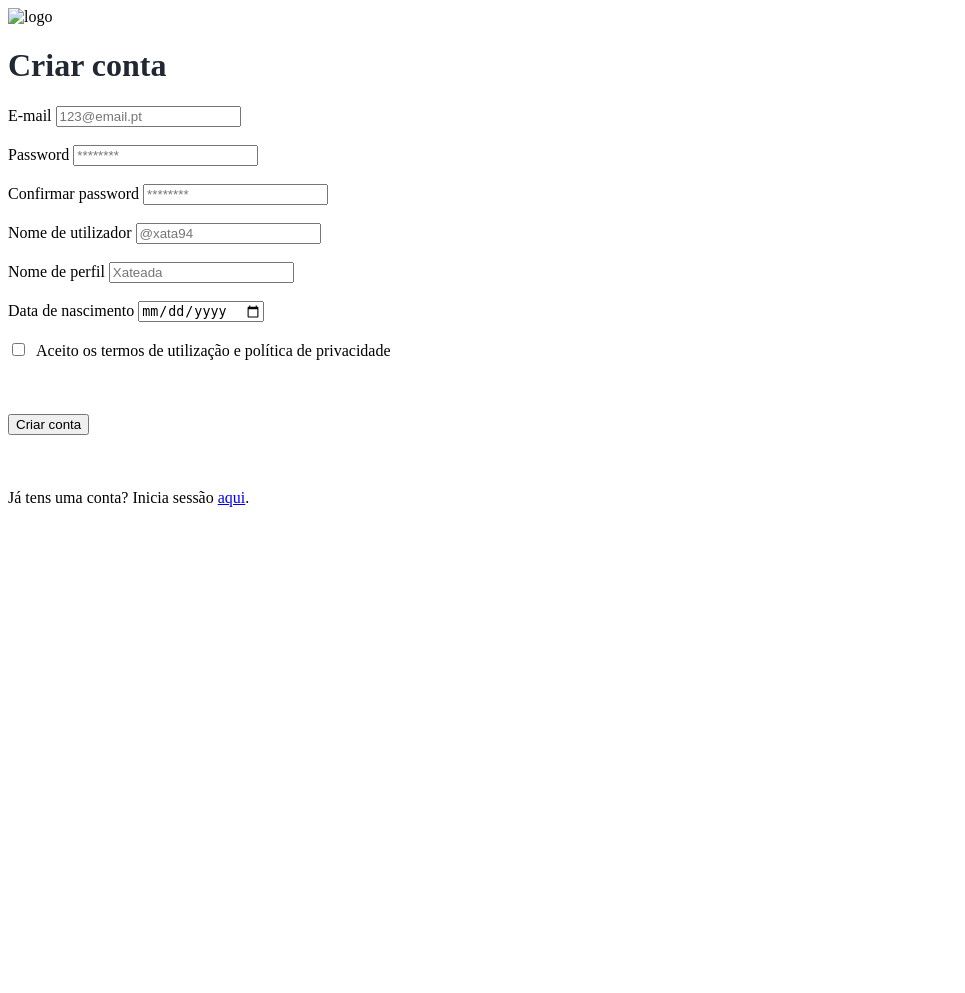
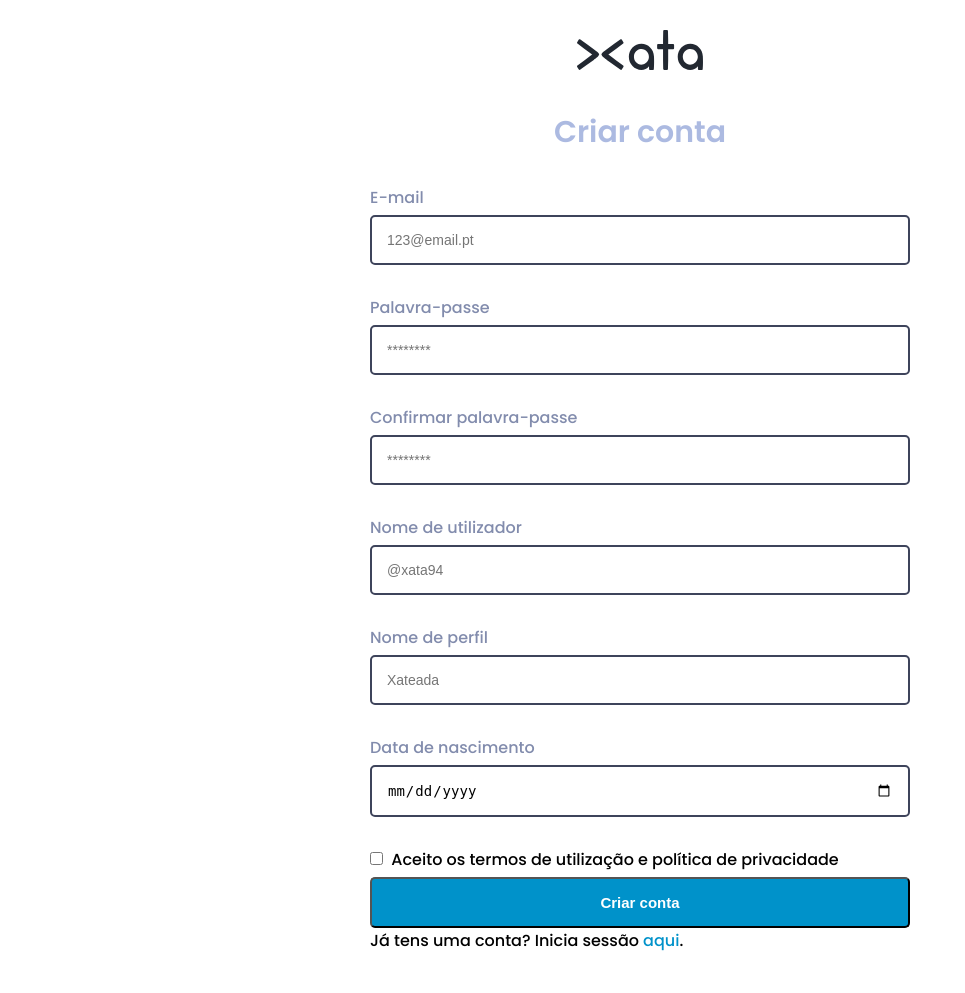
Before and after one commit to elisabetecosta/projeto-rede_social, a PHP site: page /register.html in a window 1280 px wide. Shown: the whole page, without its empty margins (0-965 px from the left). Before the commit the page ends 507 px from the top, so only its background shows below. Run offline with PHP 8.4, Linux system fonts and the light colour scheme.

Commit message:
Update main.js
Validação de preenchimento dos campos, comparação de passwords, validação da idade, etc. Adição das classes error e success.

```diff
--- a/register.html
+++ b/register.html
@@ -5,44 +5,77 @@
     <meta http-equiv="X-UA-Compatible" content="IE=edge">
     <meta name="viewport" content="width=device-width, initial-scale=1.0">
     <title>Criar conta</title>
-    <link href="styles/main.css" rel="stylesheet" type="text/css">
     <link href="styles/form.css" rel="stylesheet" type="text/css">
-    <script src="scripts/main.js" type="text/javascript"></script>
 </head>
 <body>
-    <header>
-        <img src="" alt="logo" id="logo">
+    <header class="header">
+        <img src="images/logo.svg" alt="logo" id="logo">
+    </header>
+    <div class="container">
         <h1>Criar conta</h1>
-    </header>
+        <form id="regForm" class="form" name="regForm" action="register.php" method="post">
+            <!--Secção 1 do formulário-->
+                <div class="form-control">
+                    <label class="label" for="email">E-mail </label>
+                    <input class="input" type="text" size="20" maxlength="50" name="email" id="email" placeholder="123@email.pt">
+                    <i><img class="img-success" src="images/success-icon.svg" alt="icone de sucesso"></i>
+                    <i><img class="img-error" src="images/error-icon.svg" alt="icone de erro"></i>
 
-    <div class="form">
-        <form name="f_reg" action="register.php" method="post" onsubmit="return validate()">
-            <!--Secção 1 do formulário-->
-            <div class="input-group1">
-                <label class="label" for="email">E-mail </label>
-                <input class="input" type="text" size="20" maxlength="50" name="email" id="email" placeholder="123@email.pt" required><br><br>
-                <label class="label" for="password">Password </label>
-                <input class="input" type="password" size="20" maxlength="255" name="password" id="password" placeholder="********" required><br><br>
-                <label class="label" for="cpassword">Confirmar password </label>
-                <input class="input" type="password" size="20" maxlength="255" name="cpassword" id="cpassword" placeholder="********" required><br><br>
-            </div>
+                    <small>Error message</small>
+                </div>
+
+                <div class="form-control">
+                    <label class="label" for="pass">Palavra-passe </label>
+                    <input class="input" type="password" size="20" maxlength="255" name="pass" id="pass" placeholder="********">
+                    <i><img class="img-success" src="images/success-icon.svg" alt="icone de sucesso"></i>
+                    <i><img class="img-error" src="images/error-icon.svg" alt="icone de erro"></i>
+
+                    <small>Error message</small>
+                </div>
+
+                <div class="form-control">
+                    <label class="label" for="cPass">Confirmar palavra-passe </label>
+                    <input class="input" type="password" size="20" maxlength="255" name="cPass" id="cPass" placeholder="********">
+                    <i><img class="img-success" src="images/success-icon.svg" alt="icone de sucesso"></i>
+                    <i><img class="img-error" src="images/error-icon.svg" alt="icone de erro"></i>
+
+                    <small>Error message</small>
+                </div>
 
 
             <!--Secção 2 do formulário-->
-            <div class="input-group2">
-                <label class="label" for="handle">Nome de utilizador </label>
-                <input class="input" type="text" size="20" maxlength="15" name="handle" id="handle" placeholder="@xata94" required><br><br>
-                <label class="label" for="name">Nome de perfil </label>
-                <input class="input" type="text" size="20" maxlength="45" name="name" id="name" placeholder="Xateada" required><br><br>
-                <label class="label" for="birthdate">Data de nascimento </label>
-                <input class="input" type="date" size="11" name="birthdate" id="birthdate" required><br><br>
+                <div class="form-control">
+                    <label class="label" for="handle">Nome de utilizador </label>
+                    <input class="input" type="text" size="20" maxlength="15" name="handle" id="handle" placeholder="@xata94">
+                    <i><img class="img-success" src="images/success-icon.svg" alt="icone de sucesso"></i>
+                    <i><img class="img-error" src="images/error-icon.svg" alt="icone de erro"></i>
+                    <small>Error message</small>
+                </div>
+
+                <div class="form-control">
+                    <label class="label" for="profileName">Nome de perfil </label>
+                    <input class="input" type="text" size="20" maxlength="45" name="profileName" id="profileName" placeholder="Xateada">
+                    <i><img class="img-success" src="images/success-icon.svg" alt="icone de sucesso"></i>
+                    <i><img class="img-error" src="images/error-icon.svg" alt="icone de erro"></i>
+                    <small>Error message</small>
+                </div>
+
+                <div class="form-control">
+                    <label class="label" for="birthdate">Data de nascimento </label>
+                    <input class="input" type="date" size="11" name="birthdate" id="birthdate">
+                    <i><img class="img-success" src="images/success-icon.svg" alt="icone de sucesso"></i>
+                    <i><img class="img-error" src="images/error-icon.svg" alt="icone de erro"></i>
+                    <small>Error message</small>
+                </div>
+
                 <input type="checkbox" name="terms" id="terms" value="1" />
-                <label for="terms">&nbsp;Aceito os termos de utilização e política de privacidade</label><br><br><br><br>
-            </div>
+                <label for="terms">&nbsp;Aceito os termos de utilização e política de privacidade</label>
 
-            <input class="btn-submit" type="submit" name="submit" id="submit" value="Criar conta"><br><br><br><br>
+            <button type="submit" name="submit" id="submitBtn" value="Criar conta">Criar conta</button>
             <span>Já tens uma conta? Inicia sessão <a href="index.html">aqui</a>.</span>
         </form>
     </div>
+
+    <script src="scripts/main.js" type="text/javascript"></script>
 </body>
 </html>
--- a/scripts/main.js
+++ b/scripts/main.js
@@ -1,59 +1,119 @@
-//Função principal que chama todas as funções de validação
-function validate() {
-    validateFields();
-    //validateEmail(); //verifica se o email é valido e se existe na base de dados
-    confirmPassword();
-    //validateHandle(); //verifica se o nome de utilizador existe na base de dados
-    validateAge(); //verifica se o utilizador tem mais do que x anos de idade
-    //validateTerms(); //verifica se o utilizador deu check na caixa de termos
+//Variáveis relativas aos campos do formulário
+const form = document.getElementById('regForm');
+const email = document.getElementById('email');
+const pass = document.getElementById('pass');
+const cPass = document.getElementById('cPass');
+const handle = document.getElementById('handle');
+const profileName = document.getElementById('profileName');
+const birthdate = document.getElementById('birthdate');
+
+//Executa o que está dentro da função quando o formulário for submetido
+form.addEventListener('submit', (event) => {
+    //Impede que a página recarregue
+    event.preventDefault();
+
+    checkInputs();
+});
+
+
+//Função que atribui a classe error e exibe a mensagem de erro
+function errorValidation(input, message) {
+    //O parentElement retorna o pai do input, que é a div com a classe form-control
+    const formControl = input.parentElement;
+    const small = formControl.querySelector('small');
+
+    //Substitui a mensagem por default pela passada como parâmetro na função
+    small.innerText = message;
+
+    //Reatribui a classe form-control error à variável formControl
+    formControl.className = 'form-control error';
 }
 
 
-
-//Função que verifica se todos campos foram preenchidos
-function validateFields() {
-    //Cria as variáveis dos respetivos campos
-    let email = document.f_reg.email.value;
-    let password = document.f_reg.password.value;
+//Função que atribui a classe de success
+function successValidation(input) {
+    const formControl = input.parentElement;
+    formControl.className = 'form-control success';
+}
 
 
-    //Estrutura condicional que verifica se todos os campos foram preenchidos
-    if(email == "") {
-        window.alert("Deve inserir um email válido!"); //substituir por aviso ao lado do campo
+function checkInputs() {
+    //O método Trim corta os espaços em branco e devolve apenas o texto
+    const emailValue = email.value.trim();
+    const passValue = pass.value.trim();
+    const cPassValue = cPass.value.trim();
+    const handleValue = handle.value.trim();
+    const profileNameValue = profileName.value.trim();
+    const birthdateValue = birthdate.value.trim();
+
+    //Se o campo estiver vazio ou os dados inseridos não forem válidos chama a função errorValidation, caso contrário chama a função successValidation
+    if(emailValue === '') {
+        errorValidation(email, 'Este campo não pode ficar vazio!');
         email.focus();
-        return false;
+
+    } else {
+        successValidation(email);
     }
 
-    else if (password == "") {
-        password.focus();
-        return false;
+
+    if(passValue === '') {
+        errorValidation(pass, 'Este campo não pode ficar vazio!');
+        pass.focus();
+
+    } else if(passValue.length < 8) {
+        errorValidation(pass, 'A palavra-passe deve ter pelo menos 8 caracteres!');
+        pass.focus();
+
+    } else {
+        successValidation(pass);
     }
 
-    else {
-        return true;
+
+    if(cPassValue === '') {
+        errorValidation(cPass, 'Este campo não pode ficar vazio!');
+        cPass.focus();
+
+    } else if(cPassValue != passValue) {
+        errorValidation(cPass, 'As palavras-passe não são iguais!');
+        cPass.focus();
+
+    } else {
+        successValidation(cPass);
+    }
+
+
+    if(handleValue === '') {
+        errorValidation(handle, 'Este campo não pode ficar vazio!');
+        handle.focus();
+
+    } else {
+        successValidation(handle);
+    }
+
+
+    if(profileNameValue === '') {
+        errorValidation(profileName, 'Este campo não pode ficar vazio!');
+        profileName.focus();
+
+    } else {
+        successValidation(profileName);
+    }
+
+
+    if(birthdateValue === '') {
+        errorValidation(birthdate, 'Este campo não pode ficar vazio!');
+        birthdate.focus();
+
+    } else {
+        validateAge(birthdateValue);
     }
 }
 
 
-
-//Função que compara as passwords e só permite que o formulário seja submetido se elas forem iguais
-function confirmPassword() {
-    if(document.f_reg.cpassword != document.f_reg.password) {
-        window.alert("As passwords não coincidem!");
-        document.f_reg.cpassword.focus();
-    }
-
-    else {
-        return true;
-    }
-}
-
-
-
 //Função que verifica se o utilizador é maior de idade
-function validateAge() {
-    let birthdate = document.f_reg.birthdate.value; //recebe o valor do input
-    let date = new Date(birthdate); //converte para o formato de data
+function validateAge(input) {
+    //Converte o valor do input para o formato de data
+    let date = new Date(input);
 
     //Calcula a diferença em meses com a data atual
     let month_diff = Date.now() - date.getTime();
@@ -69,13 +129,9 @@ function validateAge() {
 
     //Verifica se o utilizador tem menos de 18 anos
     if(age < 18) {
-        window.alert("Tens de ter pelo menos 18 anos para te registares no nosso site!");
-        return false;
+        errorValidation(birthdate, 'Não é permitido o registo de menores de 18!');
+
+    } else {
+        successValidation(birthdate);
     }
-    else {
-        return true;
-    }
-
-
-    //https://www.javatpoint.com/calculate-age-using-javascript
 }
--- a/styles/form.css
+++ b/styles/form.css
@@ -1,2 +1,132 @@
 /*Estilos dos formulários*/
 /* https://uiverse.io/ */
+
+@import url('https://fonts.googleapis.com/css2?family=Poppins:wght@500;600&display=swap');
+
+* {
+    margin: 0;
+    padding: 0;
+    box-sizing: border-box;
+}
+
+body {
+    display: flex;
+    flex-direction: column;
+    align-items: center;
+    background: #ffffff;
+    font-family: Poppins;
+    min-height: 100vh;
+}
+
+.container {
+    display: flex;
+    flex-direction: column;
+    align-items: center;
+    justify-content: center;
+    margin: 10px;
+    border-radius: 5px;
+    width: 600px;
+    max-width: 100%;
+}
+
+.header {
+    display: flex;
+    align-items: flex-start;
+    justify-content: center;
+    margin: 30px 40px;
+}
+
+h1 {
+    font-weight: 600;
+    color: #ACBAE1;
+    font-size: 30px;
+}
+
+.form {
+    padding: 30px;
+}
+
+.form-control {
+    margin-bottom: 10px;
+    padding-bottom: 20px;
+    position: relative;
+}
+
+.form-control label {
+    display: inline-block;
+    margin-bottom: 5px;
+    color: #828CAD;
+}
+
+.form-control input {
+    border: 2px solid #3E445B;
+    border-radius: 5px;
+    outline: 0;
+    display: block;
+    font-size: 14px;
+    width: 100%;
+    padding: 15px;
+}
+
+.form-control.success input {
+    border: 3px solid #4ECA64;
+}
+
+.form-control.error input {
+    border: 3px solid #DB5A5A;
+}
+
+.form-control i {
+    height: 5px;
+    width: 5px;
+}
+
+.form-control.error i.img-error {
+    visibility: visible;
+}
+
+.form-control.success i.img-success {
+    visibility: visible;
+}
+
+.form-control.error small{
+    color: #DB5A5A;
+    visibility: visible;
+}
+
+.form-control i {
+    position: absolute;
+    top: 45px;
+    right: 10px;
+    visibility: hidden;
+}
+
+.form-control small {
+    visibility: hidden;
+    position: absolute;
+    margin-top: 5px;
+    font-size: 14px;
+    color: #DB5A5A;
+}
+
+.form button {
+    background-color: #0092CA;
+    border-radius: 5px;
+    color: #fff;
+    padding: 15px;
+    font-size: 15px;
+    font-weight: 600;
+    width: 100%;
+    margin-top: 5px;
+    cursor: pointer;
+}
+
+.form button:hover {
+    background-color: #0377a5;
+    transition: 0.3s;
+}
+
+a {
+    color: #0092CA;
+    text-decoration: none;
+}
```
Also changed, not shown: del/main.js (added, +105 -0 lines), docs/notas.txt (+10 -7 lines), register.php (+0 -23 lines), images/error-icon.svg (added), images/success-icon.svg (added).
